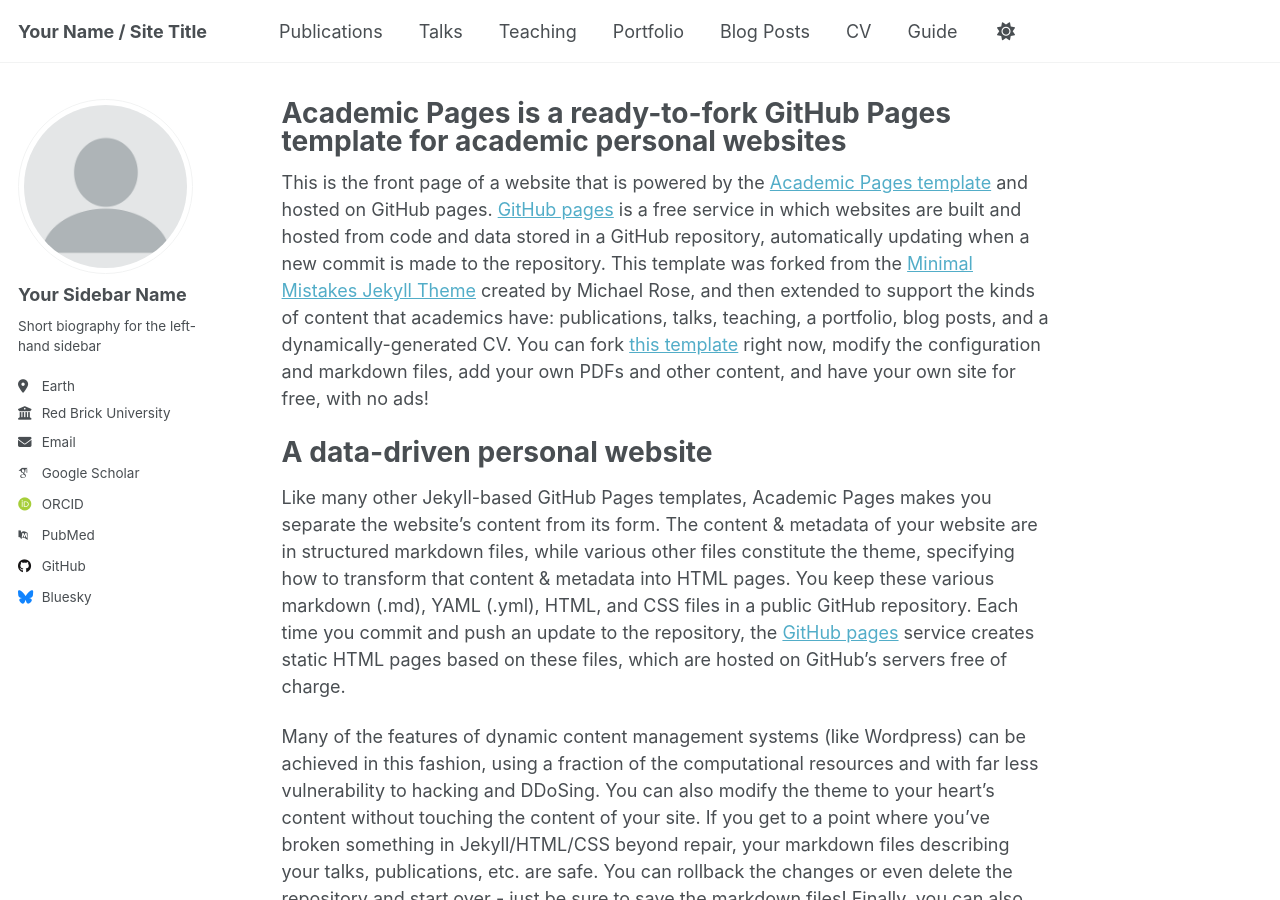
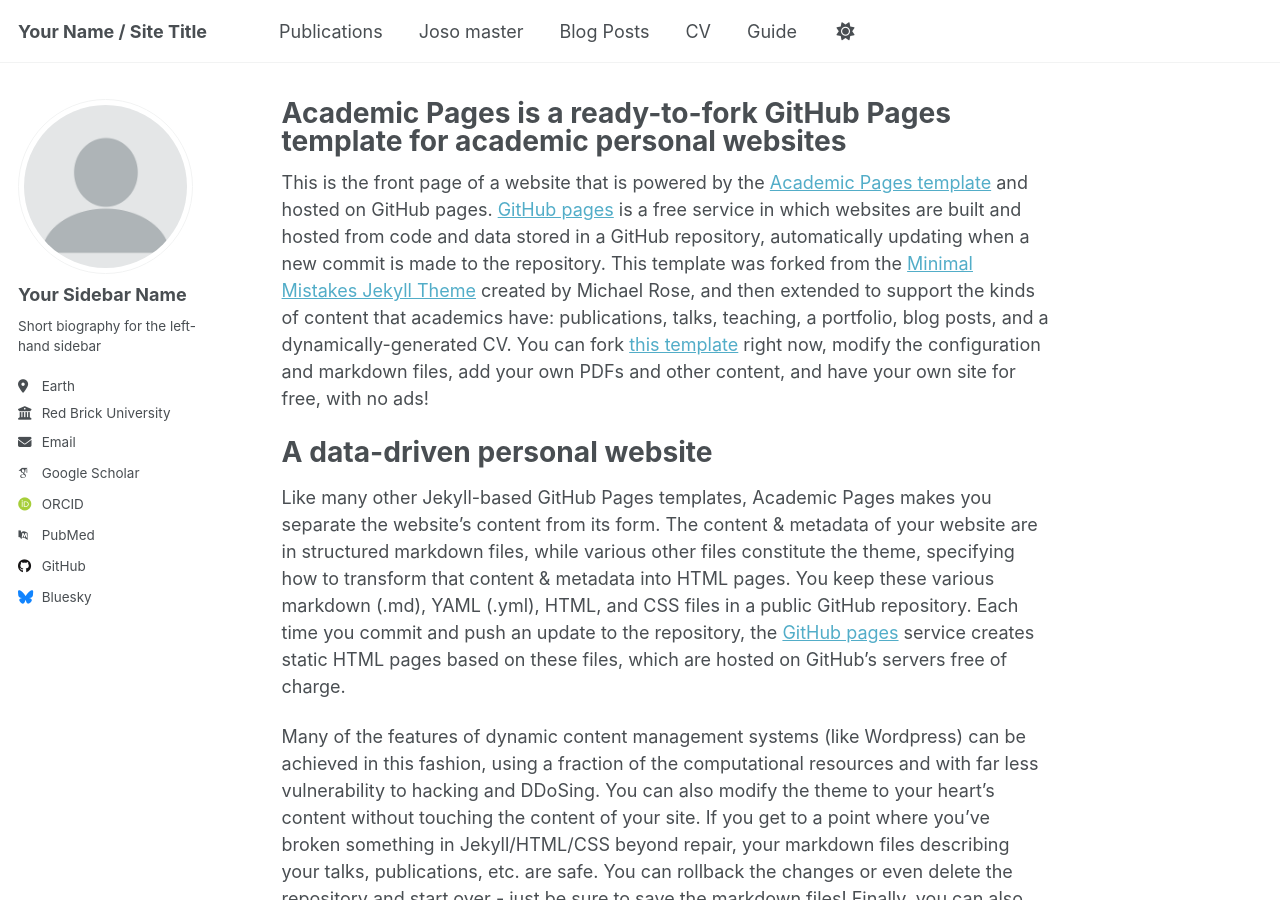
Before and after one commit to MarioCarceller/carcellermario.github.io, a Jekyll site: the page built from _pages/about.md, in a window 1280 px wide and 900 px high. Built offline with Jekyll 4.4.1, drawn with Linux system fonts in a browser that asks for light colours; some web fonts are replaced.

Commit message:
Update navigation.yml

```diff
--- a/_data/navigation.yml
+++ b/_data/navigation.yml
@@ -11,13 +11,13 @@ main:
   - title: "Publications"
     url: /publications/
 
-  - title: "Talks"
-    url: /talks/
+ # - title: "Talks"
+ #   url: /talks/
 
-  - title: "Teaching"
-    url: /teaching/
+ # - title: "Teaching"
+ #   url: /teaching/
 
-  - title: "Portfolio"
+  - title: "Joso master"
     url: /portfolio/
 
   - title: "Blog Posts"
```
